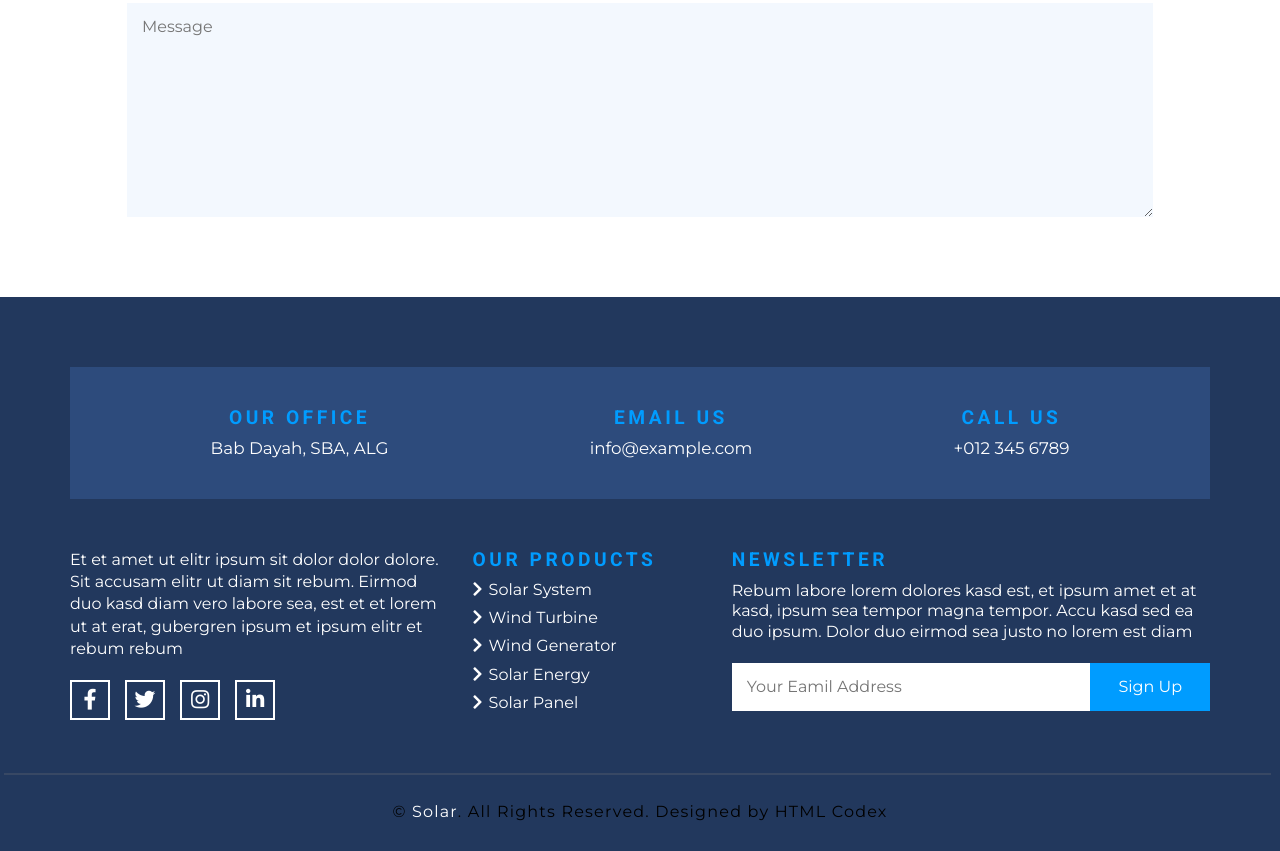
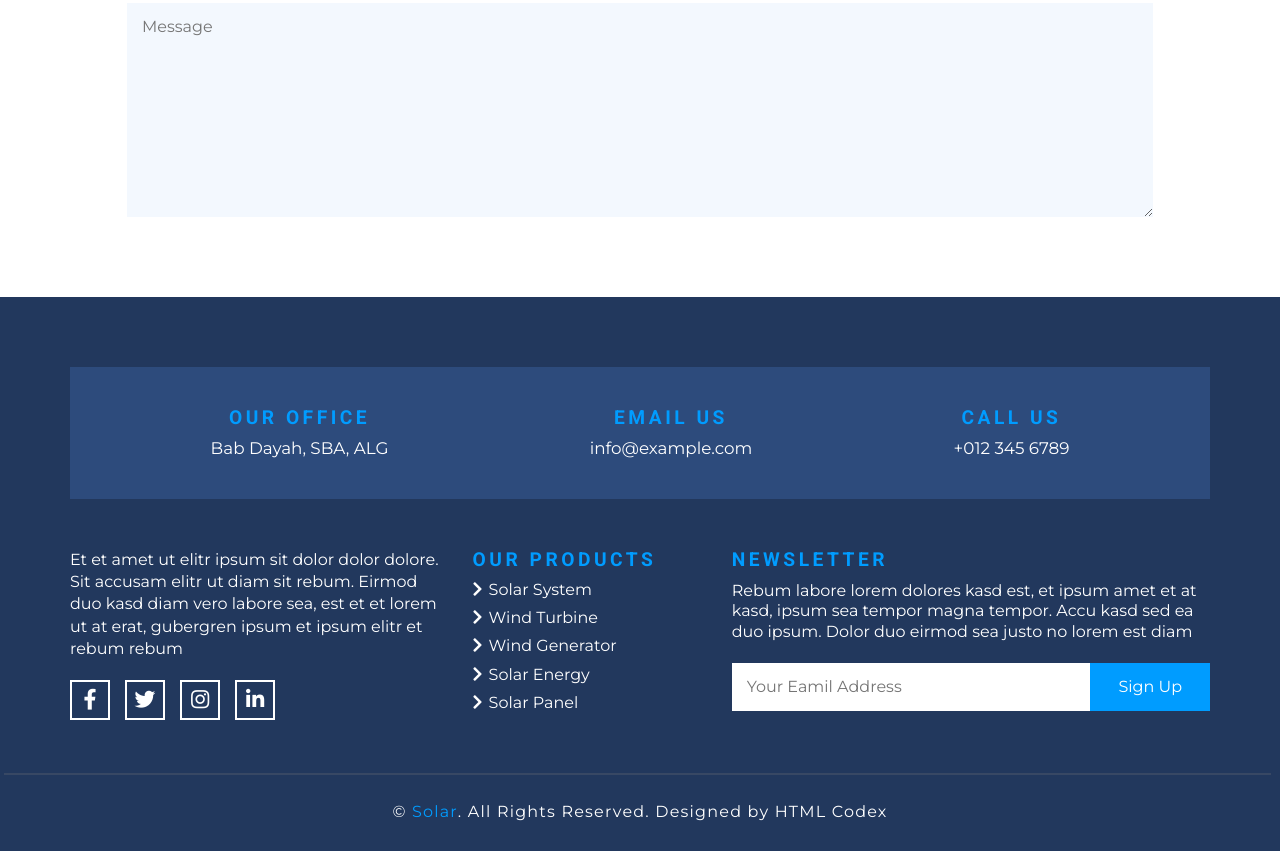
Before and after one commit to HakikiAhmedDjeber/Solar, a plain HTML site: page index.html in a window 1280 px wide. Shown: the part 5705-6556 px from the top of the page. Drawn offline with Linux system fonts and the light colour scheme.

Commit message:
add some css changes

```diff
--- a/Style/style.css
+++ b/Style/style.css
@@ -818,8 +818,9 @@ footer .theend {
   padding-top: 30px;
   text-align: center;
   letter-spacing: 1.2px;
+  color: white;
 }
 footer .theend a {
-  color: white;
+  color: var(--blue-color);
 }
 /* end footer */
```
